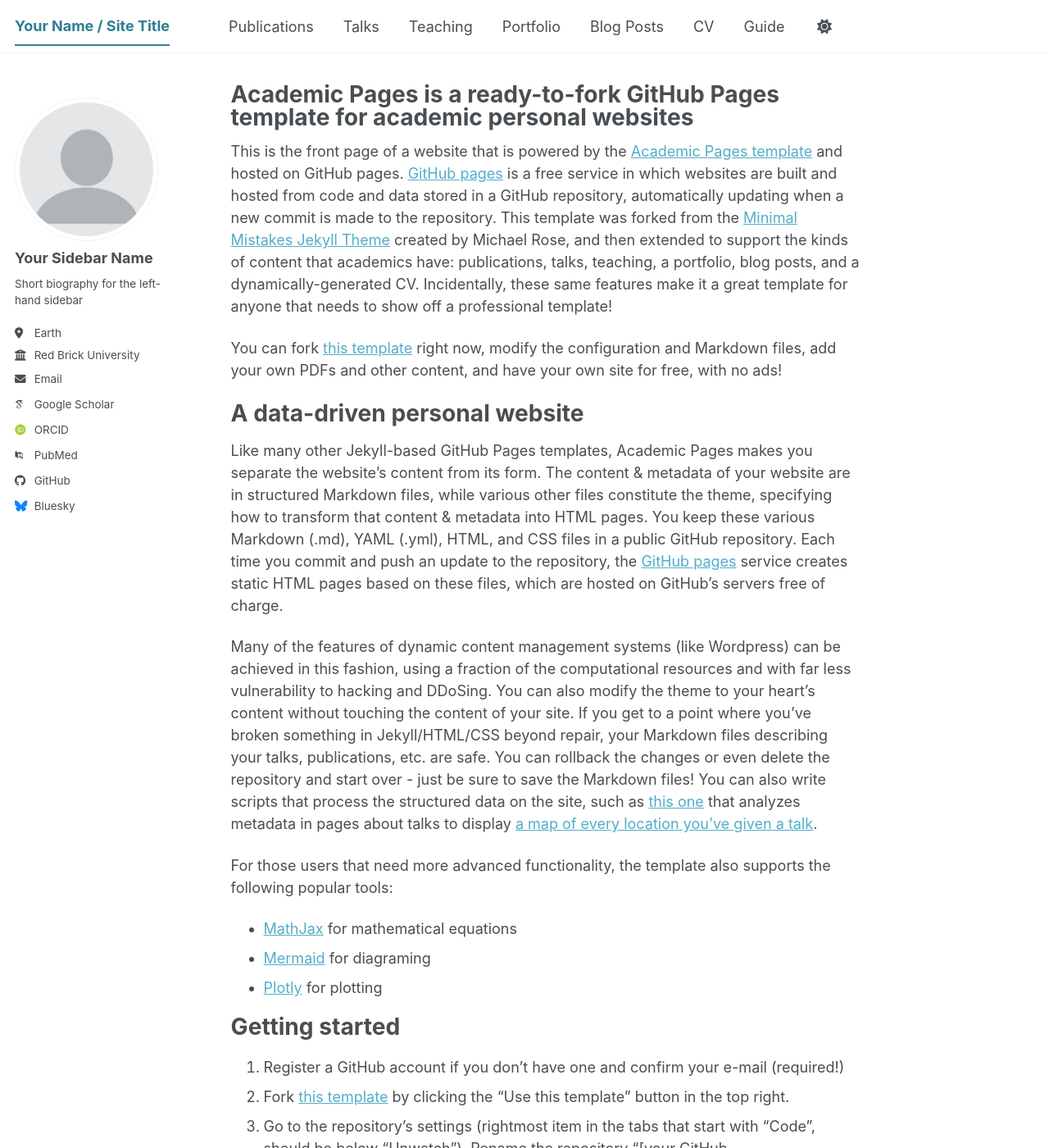
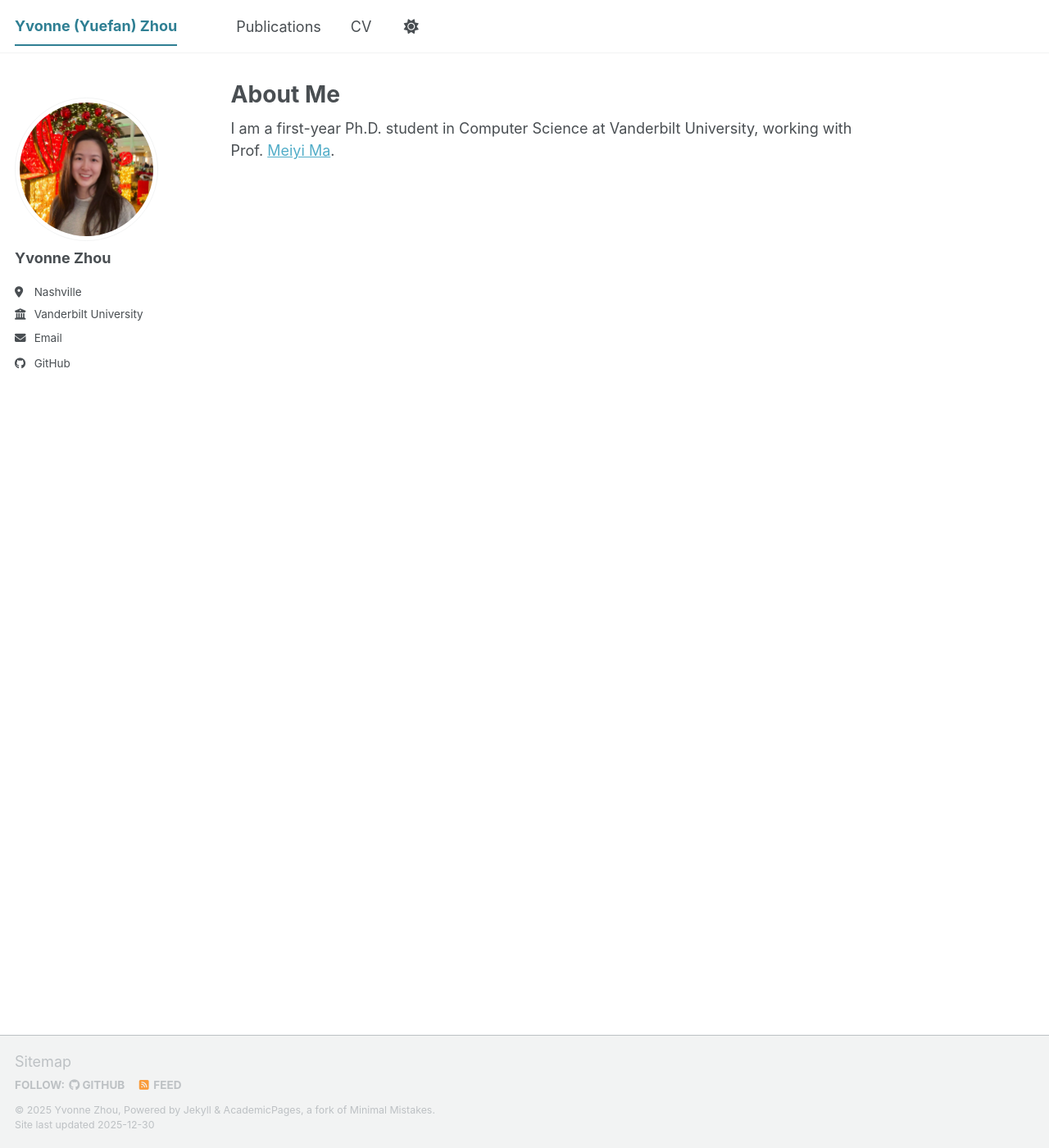
Before and after one commit to yvonnezhouyf/yvonnezhouyf.github.io, a Jekyll site: the page built from _pages/about.md, in a window 1280 px wide and 1400 px high. Shown: the whole window at 82% size. Built offline with Jekyll 4.4.1, drawn with Linux system fonts in a browser that asks for light colours; some web fonts are replaced; a script bundle is joined from its source files by our own code; library files that are not in the unit come from our copies; some of the changed text lies outside the part shown.

Commit message:
minimal update

```diff
--- a/Gemfile
+++ b/Gemfile
@@ -11,3 +11,5 @@ end
 
 gem 'github-pages'
 gem 'connection_pool', '2.5.0'
+
+gem "csv", "~> 3.3"
--- a/_config.yml
+++ b/_config.yml
@@ -9,39 +9,39 @@
 # Basic Site Settings
 locale                   : "en-US"
 site_theme               : "default" # The available themes options are "default", "air", "sunrise", "mint", "dirt" and "contrast"
-title                    : "Your Name / Site Title"
+title                    : "Yvonne (Yuefan) Zhou"
 title_separator          : "-"
-name                     : &name "Your Name"
-description              : &description "Your Name's academic portfolio"   # Update this with a general description of your site, this is the default if not overridden by a page
-url                      : https://academicpages.github.io # The base hostname & protocol for your site e.g. "https://[your GitHub username].github.io",
+name                     : &name "Yvonne Zhou"
+description              : &description "Yvonne's academic portfolio"   # Update this with a general description of your site, this is the default if not overridden by a page
+url                      : https://yvonnezhouyf.github.io # The base hostname & protocol for your site e.g. "https://[your GitHub username].github.io",
                                                            # or if you already have some other page hosted on Github then use "https://[your GitHub username].github.io/[Your Repo Name]"
 baseurl                  : "" # the subpath of your site, e.g. "/blog"
-repository               : "academicpages/academicpages.github.io"
+repository               : "yvonnezhouyf/yvonnezhouyf.github.io"
 
 # Site Author - The following control what appear as part of the author content on the side bar.
 #               If a field is blank the icon and link will not appear, otherwise it will be shown.
 #               Additional customization can be done by editing /_includes/author-profile.html
 author:
   # Biographic information
-  avatar           : "profile.png"
-  name             : "Your Sidebar Name"
+  avatar           : "profile.jpg"
+  name             : "Yvonne Zhou"
   pronouns         : # example: "she/her"
-  bio              : "Short biography for the left-hand sidebar"
-  location         : "Earth"
-  employer         : "Red Brick University"
+  bio              : "" # "Short biography for the left-hand sidebar"
+  location         : "Nashville"
+  employer         : "Vanderbilt University"
   uri              : # URL
-  email            : "none@example.org"
+  email            : "yuefan.zhou@vanderbilt.edu"
 
   # Academic websites
   academia         : # URL
   arxiv            : # URL - Update with the correct link to your profile
-  googlescholar    : "https://scholar.google.com/citations?user=PS_CX0AAAAAJ"
+  googlescholar    : # "https://scholar.google.com/citations?user=PS_CX0AAAAAJ"
   inspire-hep      : # URL
   impactstory      : # URL
-  orcid            : "https://orcid.org/yourorcidurl"
+  orcid            : # "https://orcid.org/yourorcidurl"
   semantic         : # URL
   ssrn             : # URL
-  pubmed           : "https://www.ncbi.nlm.nih.gov/pubmed/?term=john+snow"
+  pubmed           : # "https://www.ncbi.nlm.nih.gov/pubmed/?term=john+snow"
   researchgate     : # URL
   scopus           : # URL
   zotero           : # URL
@@ -51,13 +51,13 @@ author:
   bitbucket        : # Username - Update with your username on the site
   codepen          : # Username
   dribbble         : # Username
-  github           : "academicpages"
+  github           : "yvonnezhouyf"
   kaggle           : # Username
   stackoverflow    : # User number or user number and name (i.e., use "1" or "1/jeff-atwood")
 
   # Social media
   artstation       : # Username
-  bluesky          : "bsky.app" # Replace this with you Bluesky username
+  bluesky          : # "bsky.app" # Replace this with you Bluesky username
   facebook         : # Username
   flickr           : # Username
   foursquare       : # Username
@@ -138,7 +138,7 @@ yandex_site_verification :
 
 # Social Sharing
 twitter:
-  username               : &twitter
+  username               : # &twitter
 facebook:
   username               :
   app_id                 :
--- a/_pages/about.md
+++ b/_pages/about.md
@@ -1,12 +1,32 @@
 ---
 permalink: /
-title: "Academic Pages is a ready-to-fork GitHub Pages template for academic personal websites"
+title: "About Me"
 author_profile: true
 redirect_from:
   - /about/
   - /about.html
 ---
 
+I am a first-year Ph.D. student in Computer Science at Vanderbilt University, working with Prof. [Meiyi Ma](https://meiyima.github.io).
+
+
+
+
+
+
+
+
+
+
+
+
+
+
+
+
+
+
+<!--
 This is the front page of a website that is powered by the [Academic Pages template](https://github.com/academicpages/academicpages.github.io) and hosted on GitHub pages. [GitHub pages](https://pages.github.com) is a free service in which websites are built and hosted from code and data stored in a GitHub repository, automatically updating when a new commit is made to the repository. This template was forked from the [Minimal Mistakes Jekyll Theme](https://mmistakes.github.io/minimal-mistakes/) created by Michael Rose, and then extended to support the kinds of content that academics have: publications, talks, teaching, a portfolio, blog posts, and a dynamically-generated CV. Incidentally, these same features make it a great template for anyone that needs to show off a professional template!
 
  You can fork [this template](https://github.com/academicpages/academicpages.github.io) right now, modify the configuration and Markdown files, add your own PDFs and other content, and have your own site for free, with no ads!
@@ -54,3 +74,4 @@ Example: editing a Markdown file for a talk
 For more info
 ------
 More info about configuring Academic Pages can be found in [the guide](https://academicpages.github.io/markdown/), the [growing wiki](https://github.com/academicpages/academicpages.github.io/wiki), and you can always [ask a question on GitHub](https://github.com/academicpages/academicpages.github.io/discussions). The [guides for the Minimal Mistakes theme](https://mmistakes.github.io/minimal-mistakes/docs/configuration/) (which this theme was forked from) might also be helpful.
+-->
```
Also changed, not shown: _data/navigation.yml (+10 -10 lines), _pages/cv.md (+14 -0 lines), _pages/publications.html (+7 -0 lines), images/profile.jpg (added), 1 other file.
